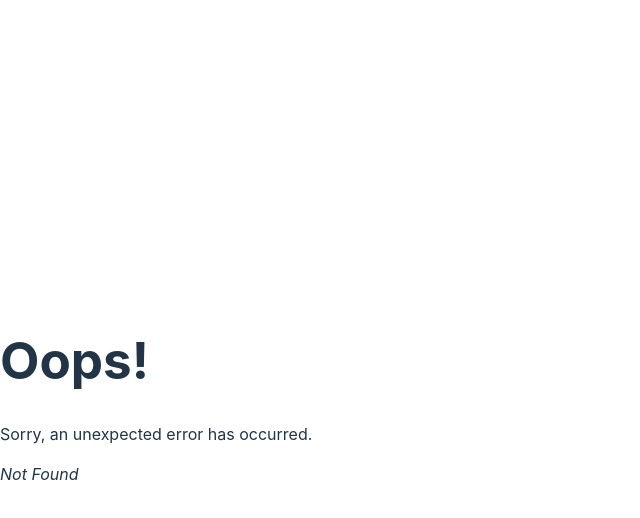
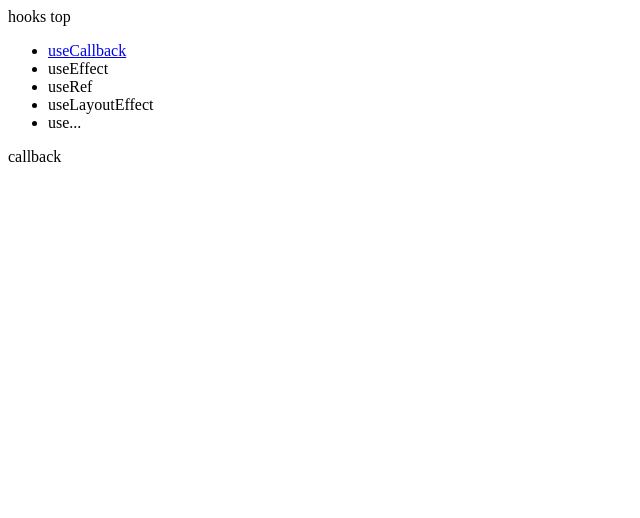
Before and after one commit to K-yokosu/sandbox_react, a React (Vite) app: page /hooks/callback in a window 1280 px wide. Before the commit this address had no page. Shown: the top 518 px of the page, without its empty margins (0-640 px from the left). Built offline with nearby package versions, Linux system fonts and the light colour scheme.

Commit message:
練習用hooks作成開始

```diff
--- a/src/main.tsx
+++ b/src/main.tsx
@@ -1,7 +1,7 @@
 import React from 'react'
 import ReactDOM from 'react-dom/client'
 // import App from './App.tsx'
-import './index.css'
+// import './index.css'
 import {
   createBrowserRouter,
   RouterProvider,
@@ -9,6 +9,8 @@ import {
 import Root from "./routes/root";
 import ErrorPage from "./error-page";
 import Contact from "./routes/contact";
+import HooksTop from './routes/HooksTop';
+import Callback from './routes/Callback';
 
 const router = createBrowserRouter([
   {
@@ -22,6 +24,17 @@ const router = createBrowserRouter([
       },
     ],
   },
+  {
+    path: "/hooks",
+    element: <HooksTop />,
+    errorElement: <ErrorPage />,
+    children: [
+      {
+        path: "callback",
+        element: <Callback />
+      }
+    ]
+  }
 ]);
 
 ReactDOM.createRoot(document.getElementById('root')!).render(
--- /dev/null
+++ b/src/routes/Callback.tsx
@@ -0,0 +1,14 @@
+import React, {useCallback} from 'react'
+
+const Callback  = () => {
+    const sample1 = useCallback((value: number) => {
+        console.log(value);
+    }, [])
+    return (
+        <>
+            <div>callback</div>
+        </>
+    )
+}
+
+export default Callback
--- /dev/null
+++ b/src/routes/HooksTop.tsx
@@ -0,0 +1,23 @@
+import React from "react";
+import { Outlet, Link } from "react-router-dom";
+
+const HooksTop = () => {
+    return(
+        <>
+            <div>hooks top</div>
+            <nav>
+                <ul>
+                    <li><Link to={'callback'}>useCallback</Link></li>
+                    <li>useEffect</li>
+                    <li>useRef</li>
+                    <li>useLayoutEffect</li>
+                    <li>use...</li>
+                </ul>
+            </nav>
+            <Outlet />
+
+        </>
+    )
+}
+
+export default HooksTop
```
